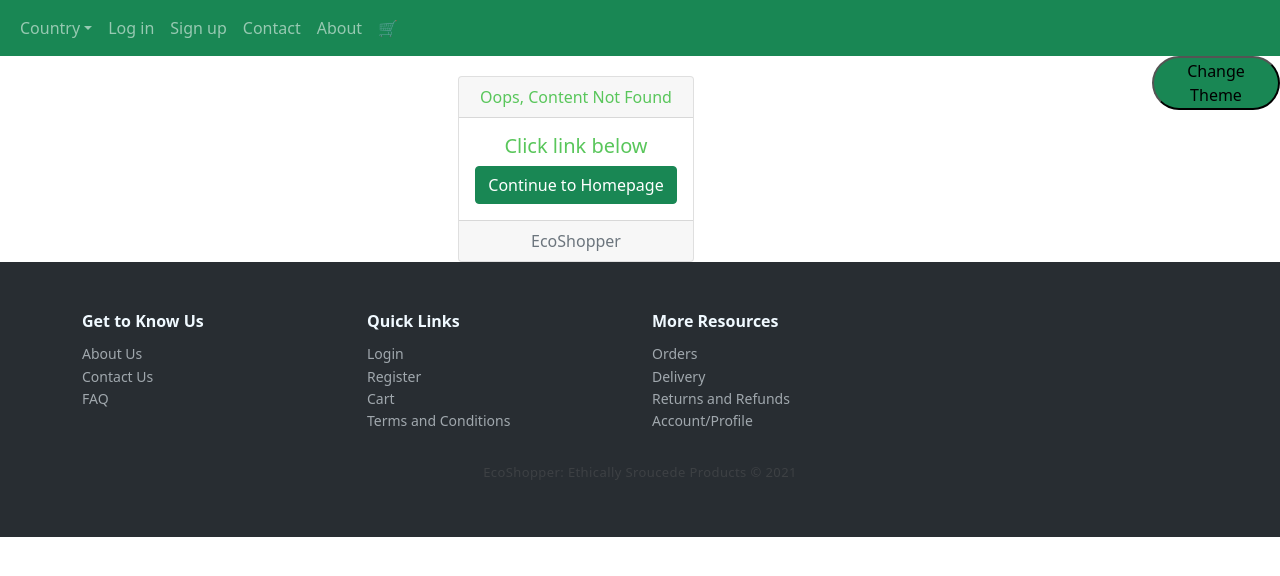
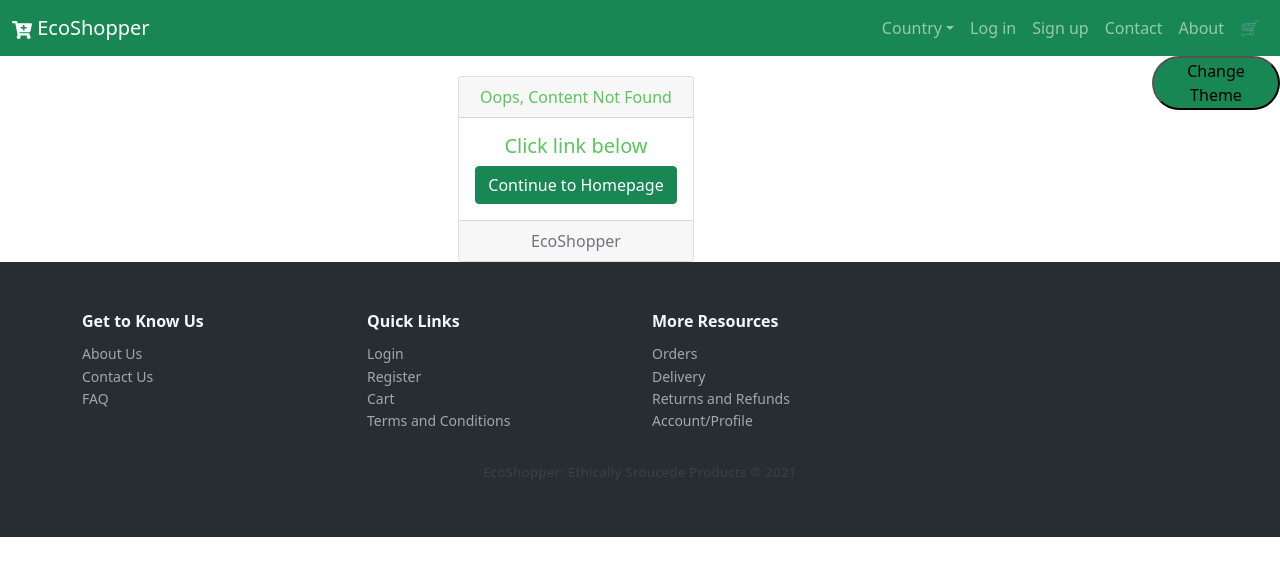
Before and after one commit to Noor-Alina/COMP3340-Project, a React (Create React App) app: page /Orders in a window 1280 px wide. Shown: the top 576 px of the page. Built offline with nearby package versions, Linux system fonts and the light colour scheme; no server answers; what google-maps-react would draw is missing.

Commit message:
fixed home/header

```diff
--- a/src/components/Header.js
+++ b/src/components/Header.js
@@ -12,7 +12,7 @@ class Header extends React.Component {
         return (
             <nav className="site-nav family-sans navbar navbar-expand bg-success navbar-dark higher">
                 <div className="container-fluid">
-
+                <Link className="navbar-brand" to = "/"> <FaCartPlus className="mr-1" /> EcoShopper</Link>
                 <div className="navbar-nav ml-auto">
                 <Nav>
                         <NavDropdown title="Country">
--- a/src/dynamic/Home.js
+++ b/src/dynamic/Home.js
@@ -32,10 +32,8 @@ function Home() {
         dispatch(setItemsToCart(user))
    }
 
-//    function getProduct(id) {
-//        console.log(id);
-//    }
-//                          <a style={{ cursor: 'pointer' }} onClick={()=>getProduct(user.id)}>
+   }
+
 
         return (
         <div>
@@ -54,7 +52,7 @@ function Home() {
                 {users.map(user =>
                 <ol className="flex-item">
                     <Card style={{ width: '18rem', marginBottom: '2rem'}}>
-                            <Card.Img variant="top" />
+                        <Card.Img variant="top" src="holder.js/100px180" />
                             <Card.Body>
                                 <Card.Title>{user.name}</Card.Title>
                                 <Card.Text>
@@ -72,5 +70,6 @@ function Home() {
         </div>
         );
     }
-}
+
+
 export default Home;
```
Lines whose indentation alone changed are shown as unchanged.
